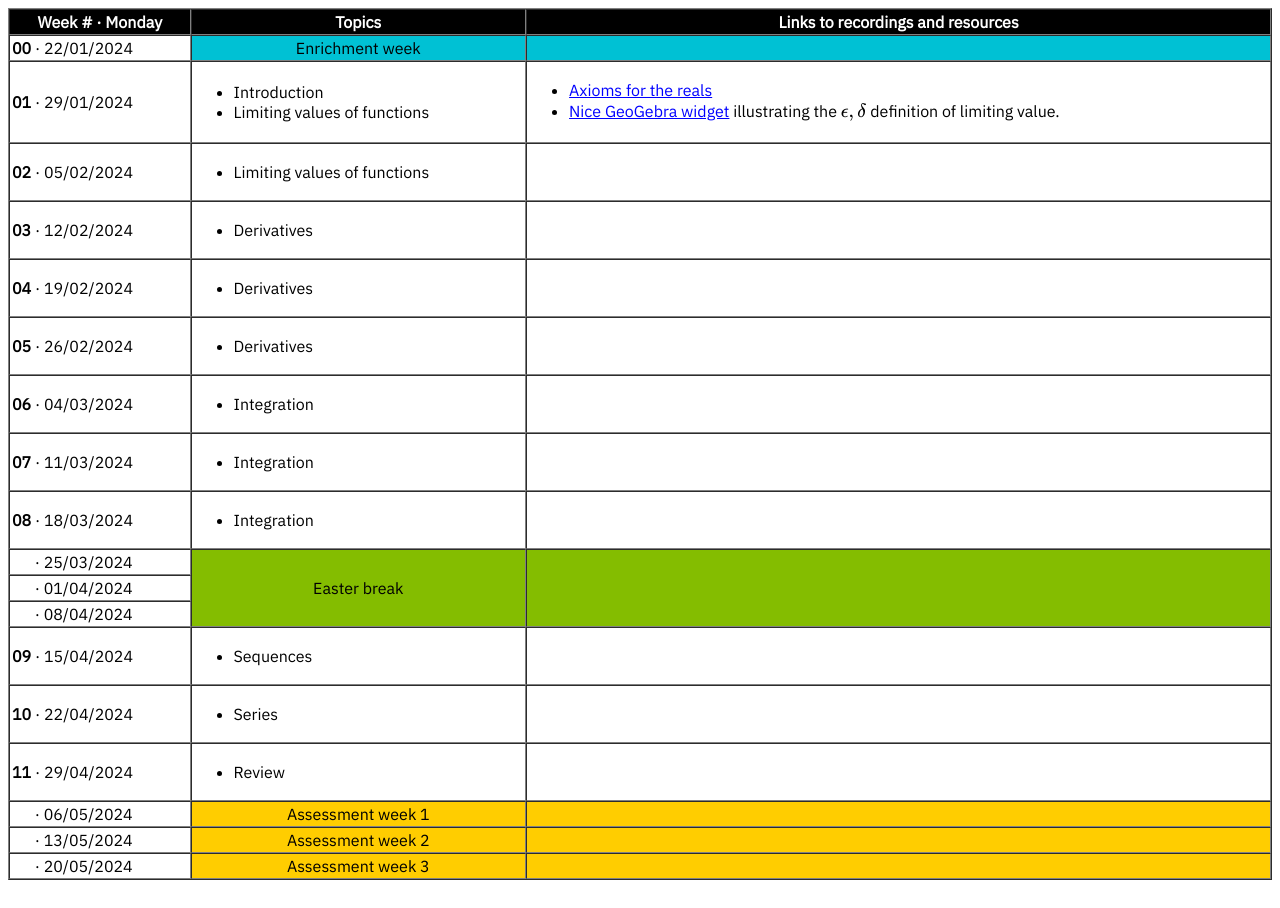
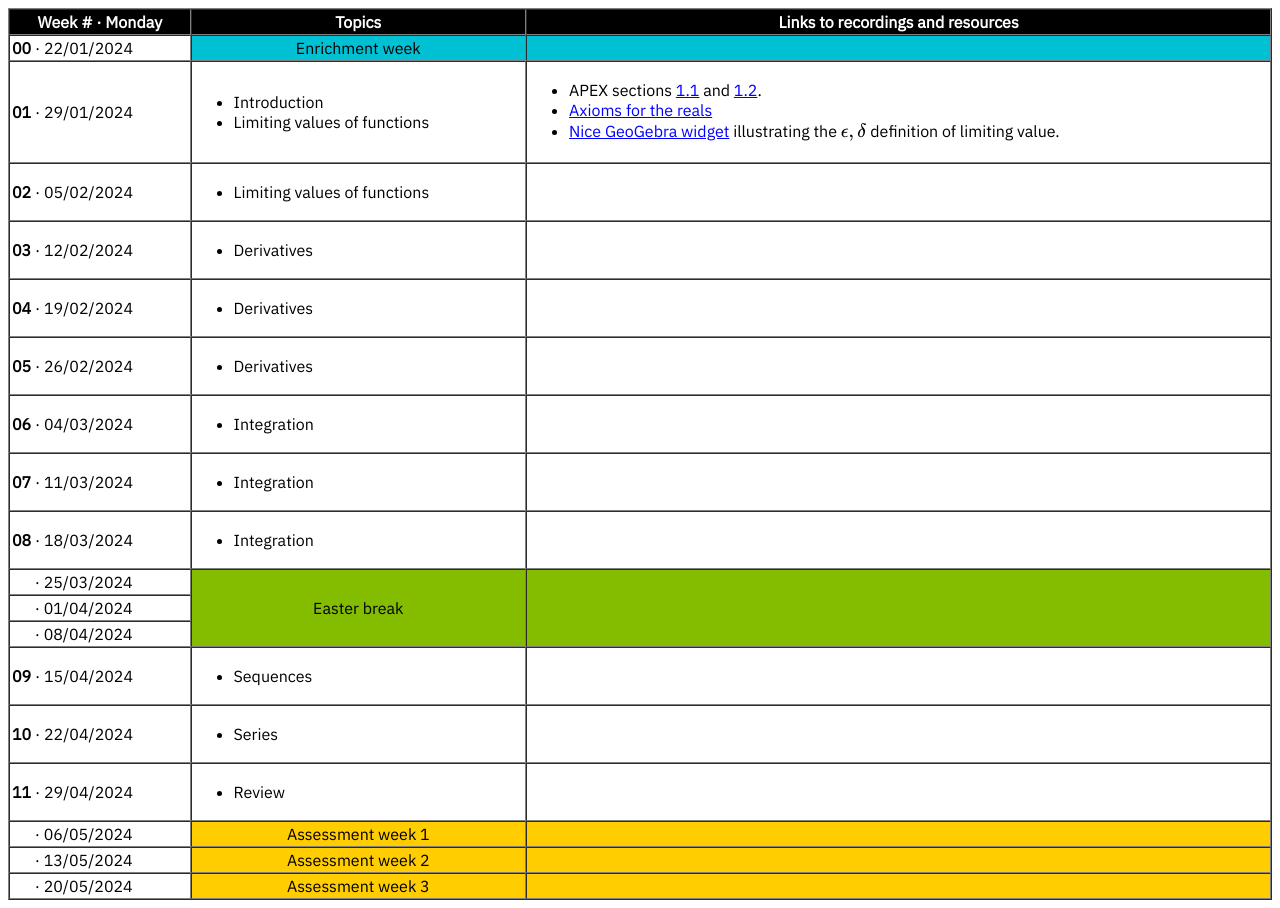
Before and after one commit to killianobrien/calc2324, a plain HTML site: page schedule/index.html in a window 1280 px wide. Drawn offline with nearby package versions, Linux system fonts and the light colour scheme.

Commit message:
schedule

```diff
--- a/schedule/index.html
+++ b/schedule/index.html
@@ -54,6 +54,9 @@ a:hover {
 		</td>
 			<td>
 				<ul>
+					<li>
+						APEX sections <a href="https://killianobrien.github.io/apex/output/html/sec_limit_intro.html" target="_blank">1.1</a> and <a href="https://killianobrien.github.io/apex/output/html/sec_limit_def.html" target="_blank">1.2</a>.
+					</li>
 					<li>
 						<a href="../reals.html" target="_blank">Axioms for the reals</a>
 					</li>
```
